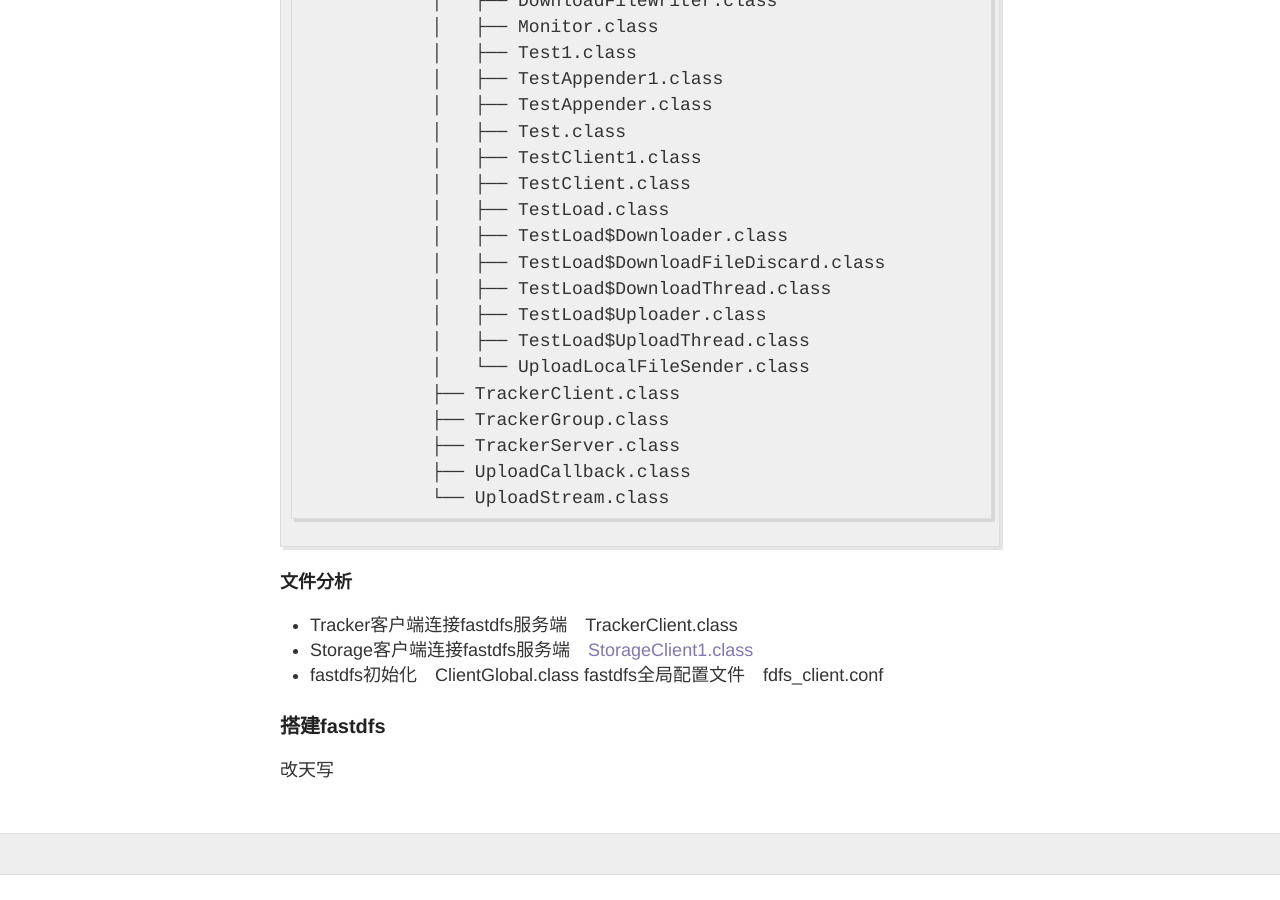
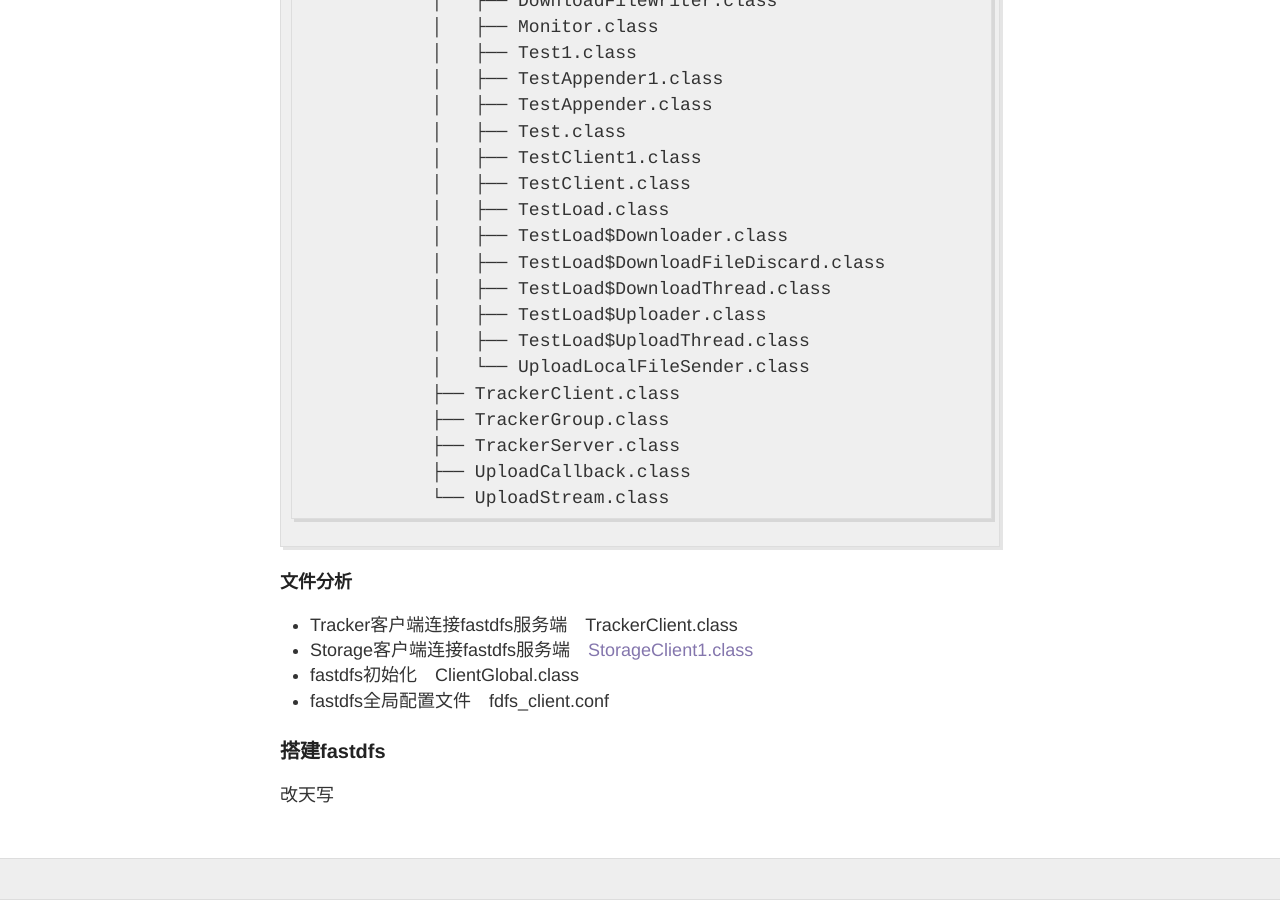
Before and after one commit to Qoiuy/qoiuy.github.io, a Jekyll site: the page built from _posts/2016-08-18-FastDFS.md, in a window 1280 px wide and 900 px high, scrolled down 8884 px. Built offline with Jekyll 4.4.1, drawn with Linux system fonts in a browser that asks for light colours; nearby versions of some CDN libraries; before the commit the page ends 9759 px from its top, so only the background shows below that.

Commit message:
博客内容修改

```diff
--- a/_posts/2016-08-18-FastDFS.md
+++ b/_posts/2016-08-18-FastDFS.md
@@ -258,10 +258,11 @@ js编写(使用jquery)
                 └── UploadStream.class
 
 ###### 文件分析
+
 *	Tracker客户端连接fastdfs服务端　TrackerClient.class
 *	Storage客户端连接fastdfs服务端　[StorageClient1.class](StorageClient.class已过时)
 *	fastdfs初始化　ClientGlobal.class
-fastdfs全局配置文件　fdfs_client.conf
+*	fastdfs全局配置文件　fdfs_client.conf
 
 ### 搭建fastdfs
 改天写
```
